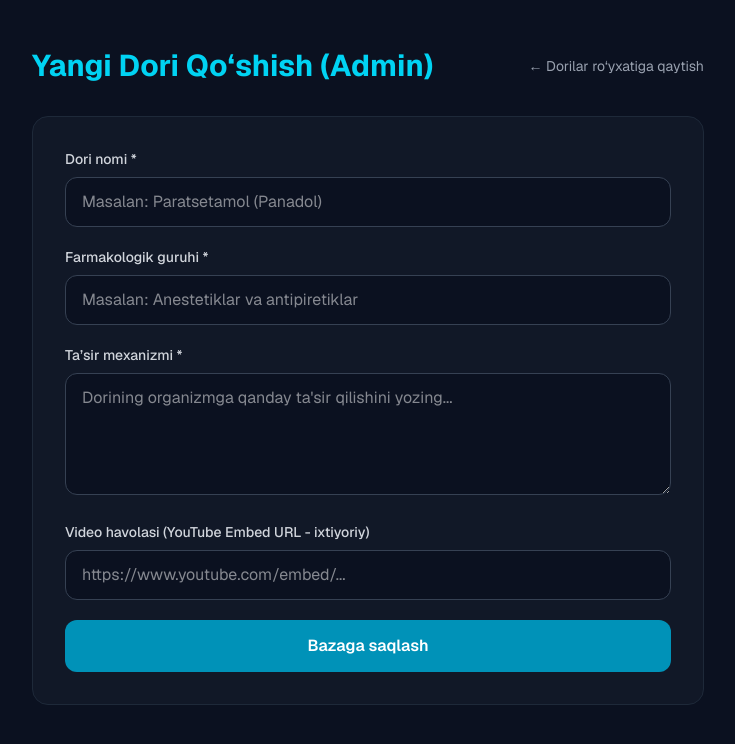
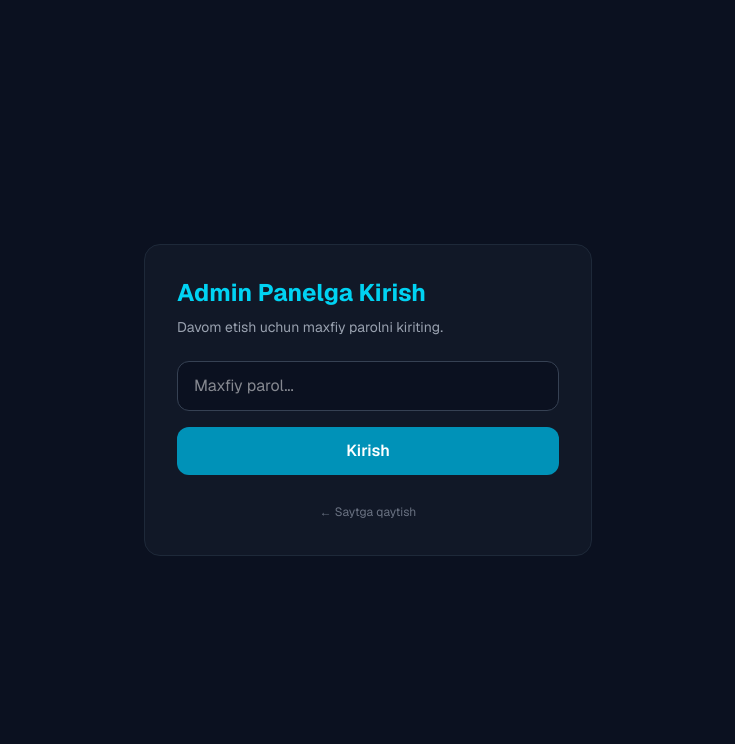
Before and after one commit to sadullayev2779/tibbiyotbek, a Next.js app: page /FARMAKOLOGIYA/admin in a window 1280 px wide. Shown: the top 744 px of the page, without its empty margins (272-1007 px from the left). Built offline with nearby package versions, Linux system fonts and the light colour scheme; no server answers.

Commit message:
Admin panel parol bilan himoyalandi va ommaviy tugma olib tashlandi

```diff
--- a/app/FARMAKOLOGIYA/admin/page.tsx
+++ b/app/FARMAKOLOGIYA/admin/page.tsx
@@ -4,13 +4,30 @@ import { useState } from 'react';
 import { supabase } from '@/lib/supabase';
 import Link from 'next/link';
 
+// O'zingiz xohlagan maxfiy parolni shu yerga yozing:
+const ADMIN_PASSWORD = 'Abdurahmon121';
+
 export default function AdminDrugsPage() {
+  const [isAuthenticated, setIsAuthenticated] = useState(false);
+  const [passwordInput, setPasswordInput] = useState('');
+  const [authError, setAuthError] = useState('');
+
   const [name, setName] = useState('');
   const [pharmacologicalGroup, setPharmacologicalGroup] = useState('');
   const [mechanismOfAction, setMechanismOfAction] = useState('');
   const [videoUrl, setVideoUrl] = useState('');
   const [loading, setLoading] = useState(false);
   const [message, setMessage] = useState<{ type: 'success' | 'error'; text: string } | null>(null);
+
+  const handleLogin = (e: React.FormEvent) => {
+    e.preventDefault();
+    if (passwordInput === ADMIN_PASSWORD) {
+      setIsAuthenticated(true);
+      setAuthError('');
+    } else {
+      setAuthError('Parol noto‘g‘ri kiritildi!');
+    }
+  };
 
   const handleSubmit = async (e: React.FormEvent) => {
     e.preventDefault();
@@ -44,6 +61,50 @@ export default function AdminDrugsPage() {
     }
   };
 
+  // Agar parol kiritilmagan bo'lsa, kirish oynasi chiqadi
+  if (!isAuthenticated) {
+    return (
+      <div className="min-h-screen bg-[#0b1120] text-white flex items-center justify-center p-6">
+        <div className="max-w-md w-full bg-[#111827] p-8 rounded-2xl border border-gray-800">
+          <h1 className="text-2xl font-bold text-cyan-400 mb-2">Admin Panelga Kirish</h1>
+          <p className="text-gray-400 text-sm mb-6">
+            Davom etish uchun maxfiy parolni kiriting.
+          </p>
+
+          {authError && (
+            <div className="p-3 rounded-xl mb-4 text-sm bg-red-500/10 border border-red-500/30 text-red-300">
+              {authError}
+            </div>
+          )}
+
+          <form onSubmit={handleLogin} className="space-y-4">
+            <input
+              type="password"
+              required
+              value={passwordInput}
+              onChange={(e) => setPasswordInput(e.target.value)}
+              placeholder="Maxfiy parol..."
+              className="w-full px-4 py-3 bg-[#0b1120] border border-gray-700 rounded-xl text-white focus:outline-none focus:border-cyan-500"
+            />
+            <button
+              type="submit"
+              className="w-full py-3 bg-cyan-600 hover:bg-cyan-500 text-white font-semibold rounded-xl transition cursor-pointer"
+            >
+              Kirish
+            </button>
+          </form>
+
+          <div className="mt-6 text-center">
+            <Link href="/FARMAKOLOGIYA/dorilar" className="text-xs text-gray-500 hover:text-gray-300">
+              &larr; Saytga qaytish
+            </Link>
+          </div>
+        </div>
+      </div>
+    );
+  }
+
+  // Parol to'g'ri bo'lsa, dori qo'shish oynasi ochiladi
   return (
     <div className="min-h-screen bg-[#0b1120] text-white p-6 md:p-12">
       <div className="max-w-2xl mx-auto">
@@ -55,7 +116,7 @@ export default function AdminDrugsPage() {
             href="/FARMAKOLOGIYA/dorilar"
             className="text-sm text-gray-400 hover:text-cyan-400 transition"
           >
-            &larr; Dorilar ro‘yxatiga qaytish
+            &larr; Dorilar ro‘yxati
           </Link>
         </div>
 
--- a/app/FARMAKOLOGIYA/dorilar/page.tsx
+++ b/app/FARMAKOLOGIYA/dorilar/page.tsx
@@ -44,23 +44,14 @@ export default function DrugsDatabasePage() {
   return (
     <div className="min-h-screen bg-[#0b1120] text-white p-6 md:p-12">
       <div className="max-w-4xl mx-auto">
-        {/* Sarlavha va Admin tugmasi */}
-        <div className="flex flex-col sm:flex-row sm:items-center justify-between gap-4 mb-8">
-          <div>
-            <Link href="/" className="text-xs text-gray-400 hover:text-cyan-400 mb-2 inline-block">
-              &larr; Bosh sahifaga qaytish
-            </Link>
-            <h1 className="text-2xl md:text-3xl font-bold text-cyan-400">
-              Farmakologiya — Dori Vositalari Bazasi
-            </h1>
-          </div>
-
-          <Link
-            href="/FARMAKOLOGIYA/admin"
-            className="inline-flex items-center justify-center px-4 py-2.5 bg-cyan-500 hover:bg-cyan-400 text-slate-950 font-semibold rounded-xl text-sm transition"
-          >
-            + Dori qo‘shish (Admin)
+        {/* Sarlavha */}
+        <div className="mb-8">
+          <Link href="/" className="text-xs text-gray-400 hover:text-cyan-400 mb-2 inline-block">
+            &larr; Bosh sahifaga qaytish
           </Link>
+          <h1 className="text-2xl md:text-3xl font-bold text-cyan-400">
+            Farmakologiya — Dori Vositalari Bazasi
+          </h1>
         </div>
 
         {/* Qidiruv maydoni */}
@@ -79,7 +70,7 @@ export default function DrugsDatabasePage() {
           <div className="text-center py-12 text-gray-400">Ma’lumotlar yuklanmoqda...</div>
         ) : filteredDrugs.length === 0 ? (
           <div className="text-center py-12 bg-[#111827] rounded-2xl border border-gray-800 text-gray-400">
-            Hozircha dori topilmadi. Yangi dori qo‘shish uchun yuqoridagi tugmadan foydalaning.
+            Hozircha dori topilmadi.
           </div>
         ) : (
           <div className="space-y-4">
```
